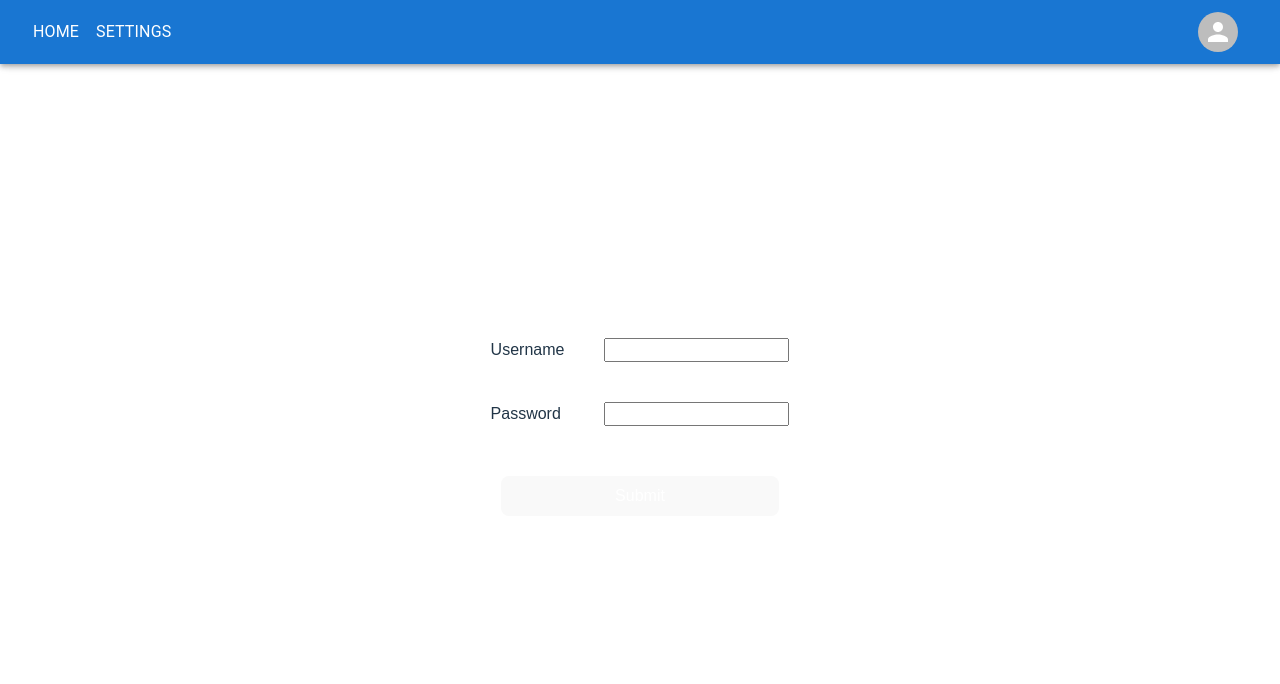
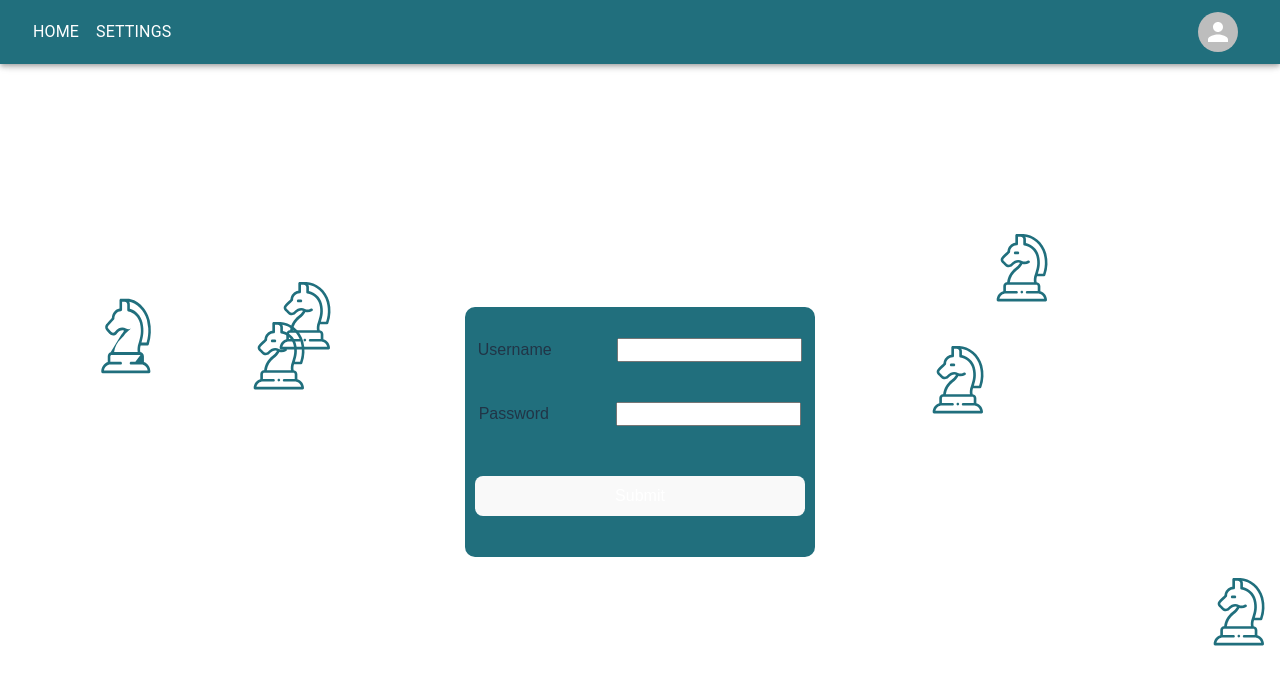
Before and after one commit to IchChefDuNixx/chessJS, a React (Vite) app: page /login in a window 1280 px wide. Shown: the top 684 px of the page. Built offline with nearby package versions, Linux system fonts and the light colour scheme; no server answers.

Commit message:
design changes to the login form and changed the color of the app bar

```diff
--- a/src/components/LoginForm.tsx
+++ b/src/components/LoginForm.tsx
@@ -3,6 +3,7 @@ import { useNavigate } from 'react-router-dom';
 import { Box } from '@mui/material';
 import axios from 'axios';
 import { Login } from '../server/prisma/model.types';
+import RandomLogo from './RandomLogo';
 
 
 function LoginForm() {
@@ -25,15 +26,27 @@ function LoginForm() {
     // TODO: Add register button.
     return (
         <form onSubmit={handleSubmit(onSubmit)}>
-            <Box sx={{ display: 'flex', gap: 5 , flexDirection: 'column' }}>
-                <Box sx={{ display: 'flex', justifyContent: 'space-between',  gap: 5}} >
-                    <label >Username</label>
-                    <input {...register("username")} type="text" name="username"/>
+            <Box sx={{
+                display: 'flex',
+                gap: 5,
+                flexDirection: 'column',
+                backgroundColor: '#216f7d',
+                borderRadius: '10px', // Adjust the radius as needed
+                margin: 5, // Adjust the margin as needed
+                height: '250px',
+                justifyContent: 'center',
+                width: '350px'
+
+            }}>
+                <RandomLogo /> {/* Render the RandomLogo component */}
+                <Box sx={{ display: 'flex', justifyContent: 'space-around', gap: 5 }} >
+                    <label>Username</label>
+                    <input {...register("username")} type="text" name="username" />
                 </Box>
 
-                <Box sx={{ display: 'flex', justifyContent: 'space-between', gap: 5}} >
+                <Box sx={{ display: 'flex', justifyContent: 'space-around', gap: 5 }} >
                     <label>Password</label>
-                    <input {...register("password")} type="text" name="password"/>
+                    <input {...register("password")} type="text" name="password" />
                 </Box>
 
                 <button type="submit">Submit</button>
--- a/src/components/NavBar.css
+++ b/src/components/NavBar.css
@@ -0,0 +1,3 @@
+.toolbar {
+    background-color: #216f7d;
+}
--- a/src/components/NavBar.tsx
+++ b/src/components/NavBar.tsx
@@ -25,8 +25,8 @@ function NavBar({ hideProfileDashboard = false}: NavBarProps) {
 
   return (
     <div>
-      <AppBar position="fixed">
-        <Toolbar>
+      <AppBar sx={{ bgcolor: "#216f7d" }}position="fixed">
+        <Toolbar className='toolbar'>
 
           {/* Default Toolbar/Buttons for wide enough windows */}
           <Box sx={{ flexGrow: 1, display: { xs: 'none', md: 'flex' } }}>
--- /dev/null
+++ b/src/components/RandomLogo.tsx
@@ -0,0 +1,62 @@
+import React, { useState, useEffect } from 'react';
+import Lottie from 'lottie-react';
+import animationKnight from '../assets/Animation-knight.json';
+
+const generateRandomPosition = () => {
+    const top = Math.floor(Math.random() * 80) + 5;
+
+    const getValidLeft = (top: number) => {
+      let left;
+      if (top >= 20 && top <= 70) {
+        do {
+          left = Math.floor(Math.random() * 90) + 5;
+        } while (left >= 30 && left <= 70); // Ensure left is not between 30 and 70
+      } else {
+        left = Math.floor(Math.random() * 90) + 5;
+      }
+      return left;
+    };
+
+    const left = getValidLeft(top);
+
+    return { top: `${top}%`, left: `${left}%` };
+  };
+
+
+const RandomLogo: React.FC = () => {
+  const [positions, setPositions] = useState(() => [generateRandomPosition()]);
+
+  useEffect(() => {
+    const intervalId = setInterval(() => {
+      setPositions((prevPositions) => [...prevPositions, generateRandomPosition()]);
+    }, 1000); // Add new position every 2 seconds
+
+    return () => clearInterval(intervalId); // Cleanup interval on component unmount
+  }, []);
+
+  return (
+    <>
+      {positions.map((position, index) => (
+        <div
+          key={index}
+          style={{
+            position: 'absolute',
+            top: position.top,
+            left: position.left,
+            width: '100px', // Adjust size as needed
+            height: '100px',
+            pointerEvents: 'none', // Ensures the logos don't interfere with form inputs
+          }}
+        >
+          <Lottie
+            animationData={animationKnight}
+            style={{ width: '100%', height: '100%' }} // Ensure Lottie animation fills the container
+            loop={false}
+          />
+        </div>
+      ))}
+    </>
+  );
+};
+
+export default RandomLogo;
```
